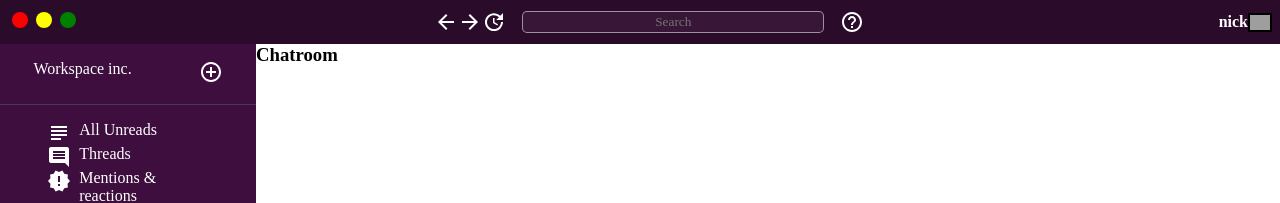
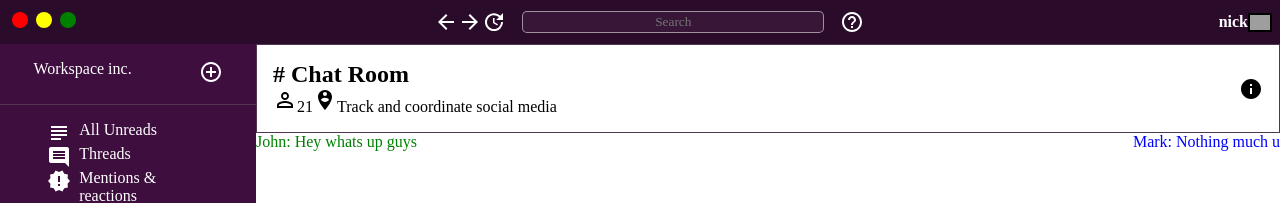
Before and after one commit to mikeg1440/slack-clone, a React (Create React App) app: page /chat in a window 1280 px wide. Shown: the top 203 px of the page. Built offline with nearby package versions, Linux system fonts and the light colour scheme; grey boxes are pictures that could not be loaded; a web font is replaced by a local one.

Commit message:
Create a chartroom component

```diff
--- a/src/components/Chatroom.js
+++ b/src/components/Chatroom.js
@@ -1,9 +1,68 @@
-import React from 'react'
+import React from 'react';
+import styled from 'styled-components';
+import PersonOutlineIcon from '@material-ui/icons/PersonOutline';
+import PersonPinCircleIcon from '@material-ui/icons/PersonPinCircle';
+import InfoIcon from '@material-ui/icons/Info';
+import { ReorderTwoTone } from '@material-ui/icons';
+import NewMessage from './NewMessage'
 
 export default function Chatroom() {
     return (
-        <div>
-            <h3>Chatroom</h3>
-        </div>
+        <ChatContainer>
+            <ChatHeader>
+                <HeaderContainer>
+                    <HeaderTitle># Chat Room</HeaderTitle>
+                    <ChatDetails>
+                        <PersonOutlineIcon/>
+                        21
+                        <PersonPinCircleIcon/>
+                        Track and coordinate social media
+                    </ChatDetails>
+                </HeaderContainer>
+                <InfoIcon style={{float: 'right'}}/>
+            </ChatHeader>
+
+
+            <ChatRoom>
+                <p style={{color: 'green', float: 'left'}}>John: Hey whats up guys</p>
+                <p style={{color: 'blue', float: 'right'}}>Mark: Nothing much u</p>
+            </ChatRoom>
+
+            <NewMessage/>
+
+        </ChatContainer>
     )
 }
+
+
+const ChatContainer = styled.div`
+    background-color: ${props => props.theme.chatBG};
+    color: ${props => props.theme.chatFG};
+`
+
+const ChatHeader = styled.div`
+    border: 1px solid #523753;
+    padding: 1rem;
+    display: flex;
+    justify-content: space-between;
+    align-items: center;
+`
+
+const HeaderContainer = styled.div`
+    display: flex;
+    flex-direction: column;
+`
+
+const ChatDetails = styled.div`
+    flex-direction: row;
+
+`
+
+const HeaderTitle = styled.p`
+    font-size: 18pt;
+    font-weight: bold;
+`
+
+const ChatRoom = styled.div`
+    height: 75vh;
+`
```
